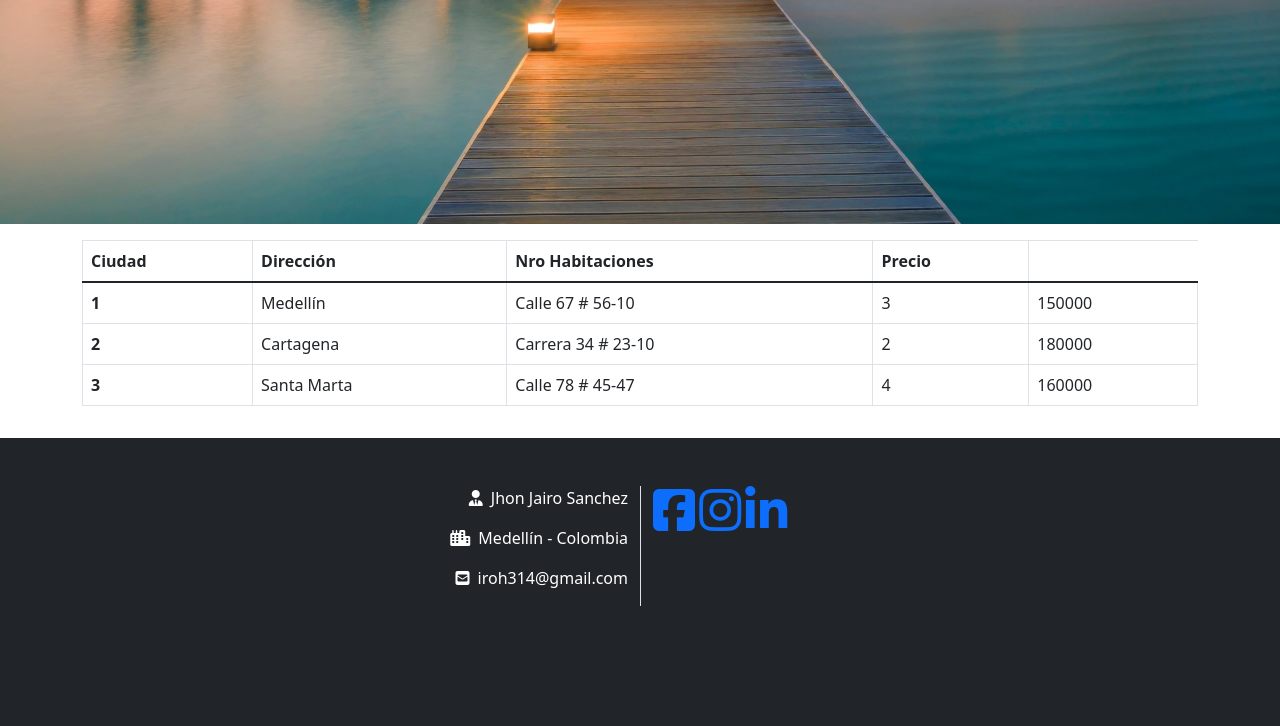
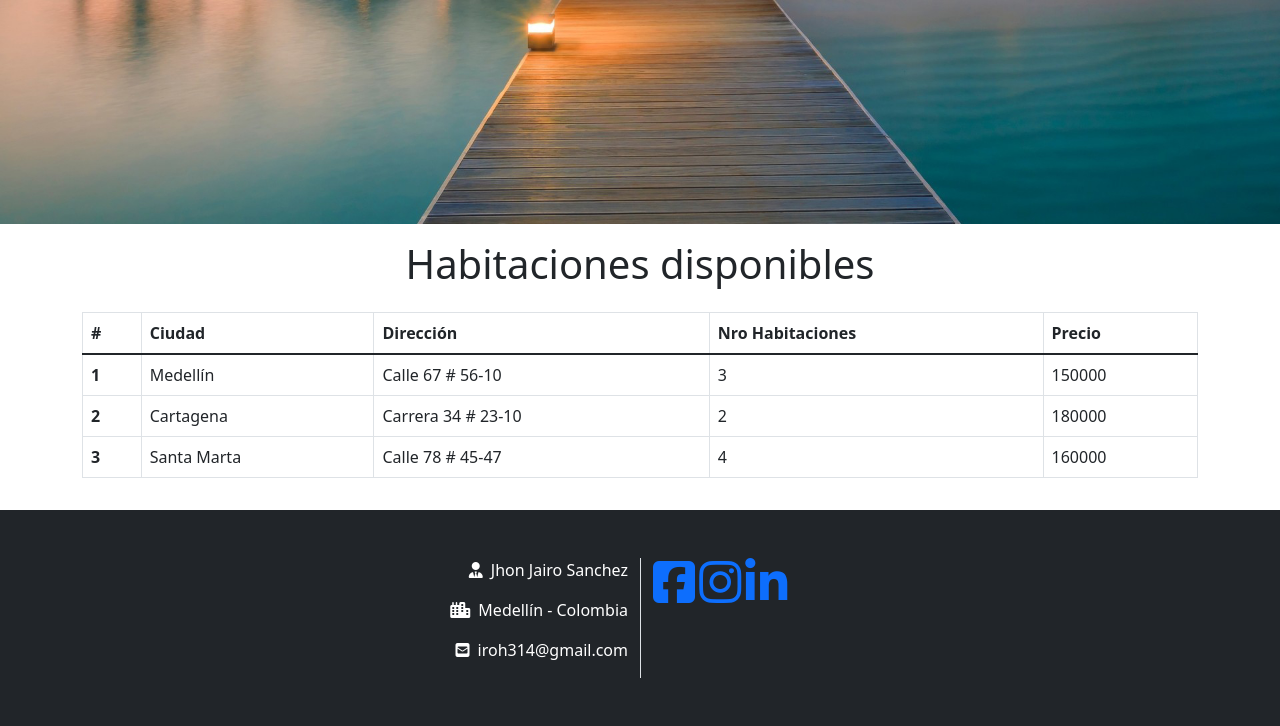
Before and after one commit to iroh314/taller-n2-python-flask, a Flask app: page /habitaciones in a window 1280 px wide. Shown: the part 656-1382 px from the top of the page. Before the commit the page ends 1262 px from the top, so only its background shows below. Run offline with Flask 2, Linux system fonts and the light colour scheme; some libraries are stand-ins or nearby versions.

Commit message:
Sajustes finales a la seccion de habitaciones

```diff
--- a/app/templates/habitaciones.html
+++ b/app/templates/habitaciones.html
@@ -52,12 +52,14 @@
                 </button>
             </div>
         </div>
+        <h1 class="text-center mt-3">Habitaciones disponibles</h1>
         <div class="container">
             <div class="row">
                 <div class="col">
                     <table class="table table-bordered mt-3">
                         <thead>
                           <tr>
+                            <th scope="col">#</th>
                             <th scope="col">Ciudad</th>
                             <th scope="col">Dirección</th>
                             <th scope="col">Nro Habitaciones</th>
```
